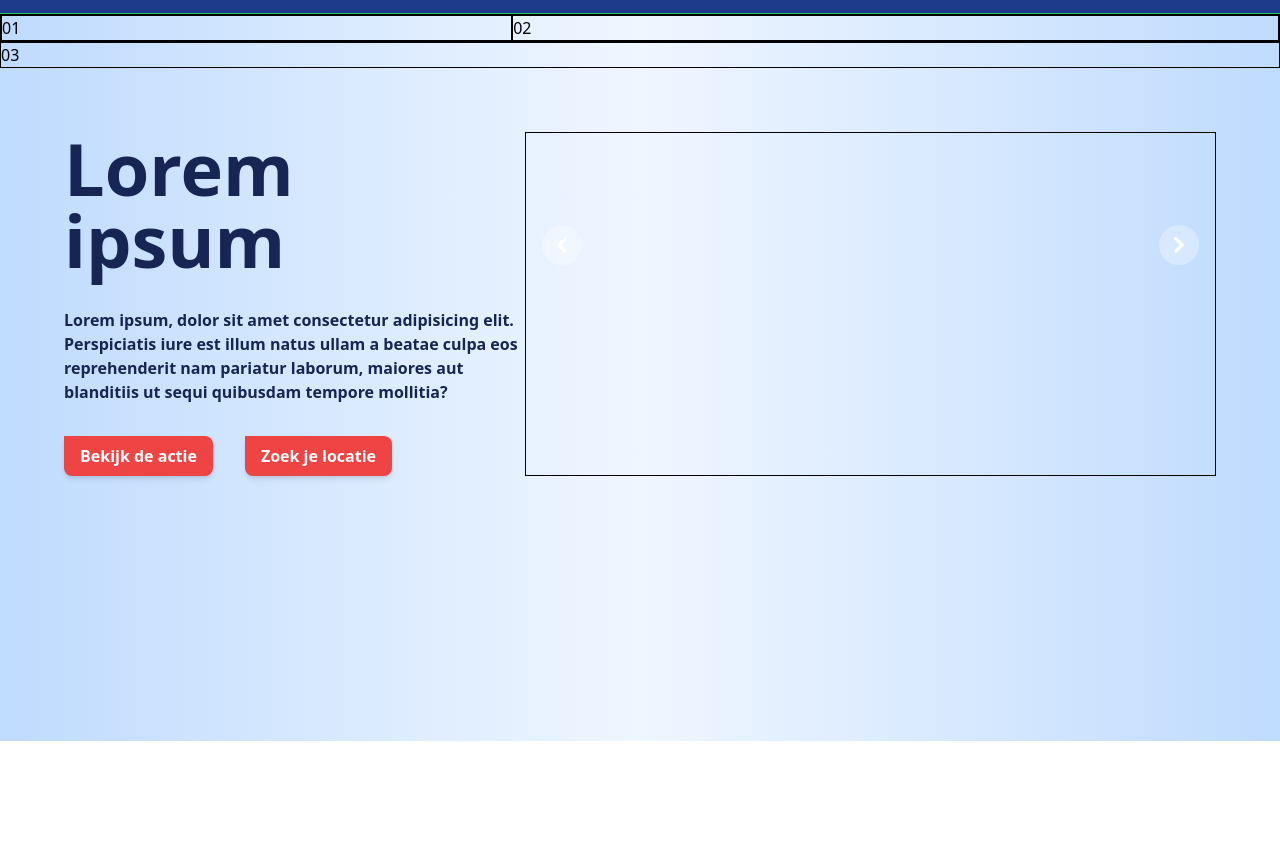
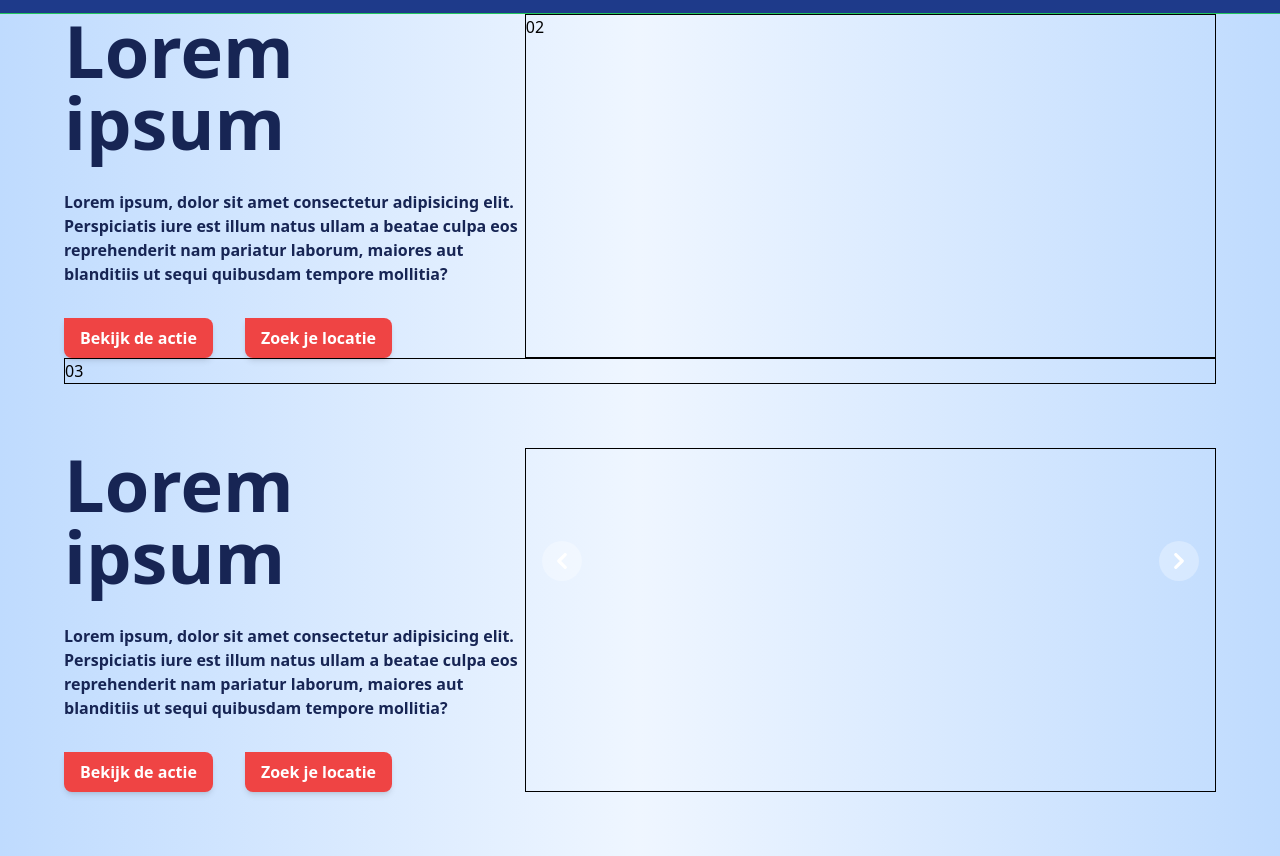
Before and after one commit to firec90/wordpress, a website: page web/index.html in a window 1280 px wide. Shown: the part 59-915 px from the top of the page. Before the commit the page ends 800 px from the top, so only its background shows below. Drawn offline with Linux system fonts and the light colour scheme.

Commit message:
belajar sistem grid tailwindcss

```diff
--- a/web/index.html
+++ b/web/index.html
@@ -67,9 +67,20 @@
             <div class="h-px bg-green-500"></div>
         </header>
 
-        <div class="flex flex-col">
-          <div class="flex flex-row border border-black">
-            <div class="border border-black" style="width: 40%;">01</div>
+        <div class="flex flex-col px-16">
+          <div class="flex flex-row">
+            <div class="" style="width: 40%;">
+              <h1 class="text-7xl font-bold text-blue-950">Lorem ipsum</h1>
+              <p class="my-8 font-bold text-blue-950">Lorem ipsum, dolor sit amet consectetur adipisicing elit. Perspiciatis iure est illum natus ullam a beatae culpa eos reprehenderit nam pariatur laborum, maiores aut blanditiis ut sequi quibusdam tempore mollitia?</p>
+              <div class="flex justify-start space-x-8">
+                <button class="bg-red-500 text-white font-semibold py-2 px-4 rounded-tr-lg rounded-br-lg rounded-bl-lg shadow-md hover:bg-red-600 transition">
+                  Bekijk de actie
+                </button>
+                <button class="bg-red-500 text-white font-semibold py-2 px-4 rounded-tr-lg rounded-br-lg rounded-bl-lg shadow-md hover:bg-red-600 transition">
+                  Zoek je locatie
+                </button>
+              </div>
+            </div>
             <div class="border border-black" style="width: 60%;">02</div>
           </div>
           <div class="border border-black">03</div>
```
